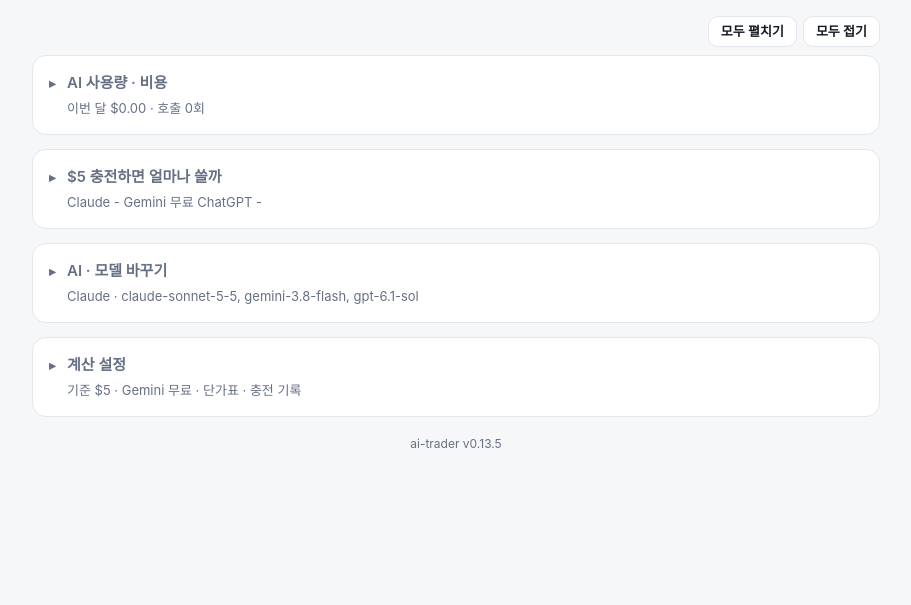
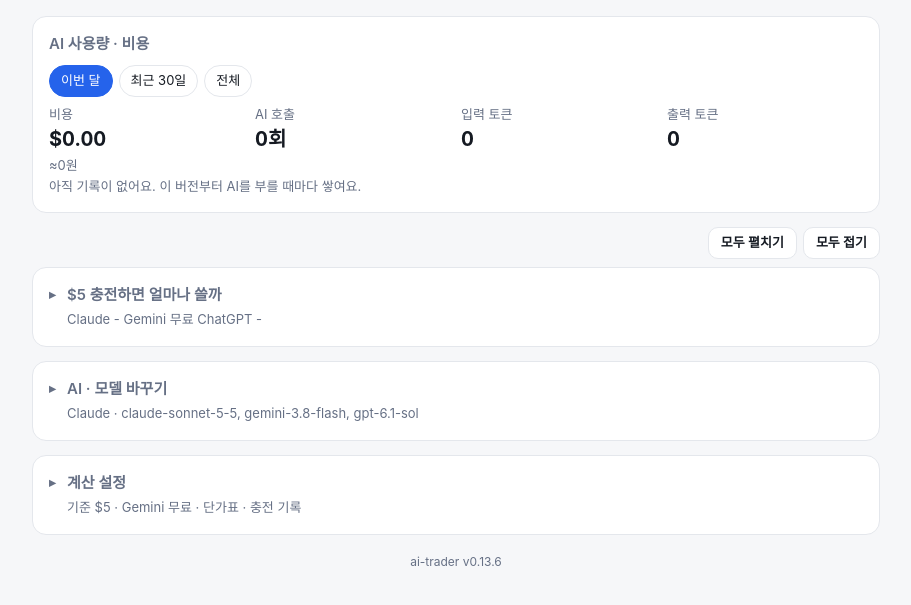
Before and after one commit to kwon2288/ai-trader, a Flask app: page /usage in a window 1280 px wide. Shown: the part 56-661 px from the top of the page, without its empty margins (184-1095 px from the left). Run offline with Flask 3, Linux system fonts and the light colour scheme; the visitor is signed in with stand-in values (Sample User, id 1); data that the repository does not hold is empty; parts of the project's set-up code (start-up, migrations or seed data) failed here and were passed over.

Commit message:
v0.13.6: AI 사용량 · 비용 카드는 항상 펼침
Co-Authored-By: Claude Opus 5.5 <noreply@anthropic.com>
Claude-Session: https://claude.ai/code/session_01RjPR8CwG39svzh34zzi5aa

```diff
--- a/trader/__init__.py
+++ b/trader/__init__.py
@@ -1,2 +1,2 @@
 """AI 자동매매 — NH투자증권(나무)·한국투자증권·토스증권 Open API + Claude/Gemini/ChatGPT."""
-__version__ = "0.13.5"
+__version__ = "0.13.6"
--- a/web/templates/usage.html
+++ b/web/templates/usage.html
@@ -4,9 +4,8 @@
 {% block body %}
 {% macro usd(v) %}{% if v is none %}-{% elif v < 0.01 and v > 0 %}${{ "%.4f"|format(v) }}{% else %}${{ "%.2f"|format(v) }}{% endif %}{% endmacro %}
 {% macro krw(v) %}{% if v is not none %}<span class="mute">≈{{ "{:,.0f}".format(v * 1400) }}원</span>{% endif %}{% endmacro %}
-{{ sec_toolbar() }}
-<div class="card sec" id="summary" data-sum="{{ {'month':'이번 달','30d':'최근 30일','all':'전체'}.get(p, '') }} ${{ '%.2f'|format(summ.cost) }} · 호출 {{ summ.calls }}회">
-  <h2 class="sec-head">AI 사용량 · 비용</h2>
+<div class="card" id="summary">
+  <h2>AI 사용량 · 비용</h2>
   <div class="pills">
     {% for k, v in [('month','이번 달'),('30d','최근 30일'),('all','전체')] %}
     <a href="{{ url_for('usage', p=k) }}#summary" class="{{ 'on' if p == k }}">{{ v }}</a>{% endfor %}
@@ -30,6 +29,7 @@
   {% else %}<div class="mute">아직 기록이 없어요. 이 버전부터 AI를 부를 때마다 쌓여요.</div>{% endif %}
 </div>
 
+{{ sec_toolbar() }}
 {% set cl = proj.get('claude') %}
 <div class="card sec" id="forecast" data-sum="{% for prov, x in proj.items() %}{% if x.calls or x.has_key %}{{ x.label }} {% if x.free %}무료{% elif x.months is none %}-{% elif x.months >= 24 %}{{ '%.0f'|format(x.months / 12) }}년+{% else %}{{ '%.1f'|format(x.months) }}개월{% endif %}{% if x.remaining is not none %}(잔액 ${{ '%.2f'|format(x.remaining) }}){% endif %}   {% endif %}{% endfor %}">
   <h2 class="sec-head">${{ "%g"|format(st.budget) }} 충전하면 얼마나 쓸까</h2>
```
Also changed, not shown: CHANGELOG.md.
